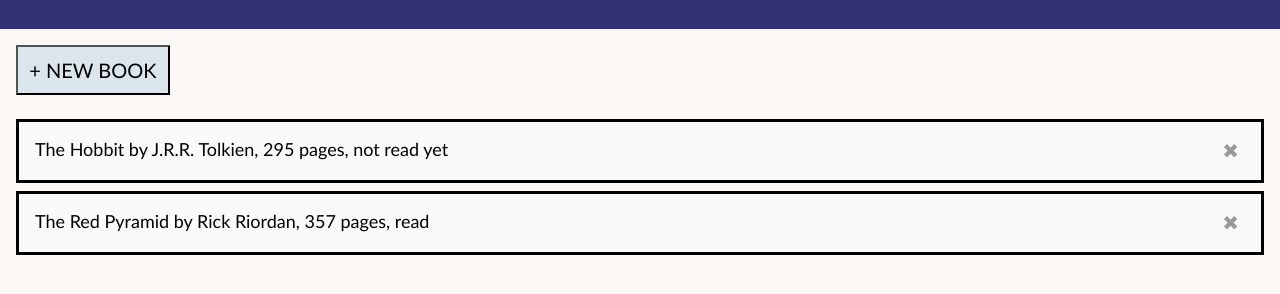
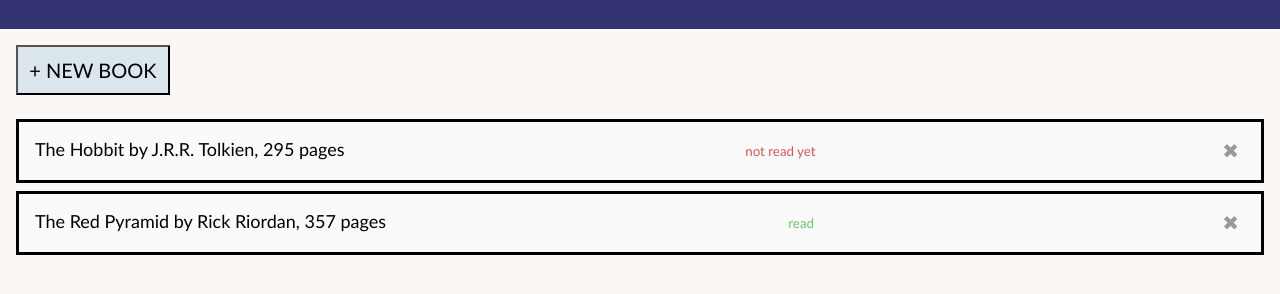
Before and after one commit to MichelleMWang/simple-library-app, a plain HTML site: page index.html in a window 1280 px wide. Shown: the part 64-358 px from the top of the page. Drawn offline with Linux system fonts and the light colour scheme.

Commit message:
fixed read/not read button

```diff
--- a/script.js
+++ b/script.js
@@ -8,19 +8,26 @@
 let myLibrary = [];
 
 //default books/tester books
-let theHobbit = new Book('The Hobbit', 'J.R.R. Tolkien', 295, 'not read yet');
-let theRedPyramid = new Book('The Red Pyramid', 'Rick Riordan', 357, 'read');
+let theHobbit = new Book('The Hobbit', 'J.R.R. Tolkien', 295, false);
+let theRedPyramid = new Book('The Red Pyramid', 'Rick Riordan', 357, true);
 addBookToLibrary(theHobbit);
 addBookToLibrary(theRedPyramid);
 displayAllBooks();
 
 //constructor to make new Book objects
-function Book(title, author, pages, read){
+function Book(title, author, pages, didRead){
     this.title = title;
     this.author = author;
     this.pages = pages;
-    this.read = read;
-    this.info = title + ' by ' + author + ', ' + pages + ' pages, ' + read;
+    if (didRead) this.read = 'read';
+    else this.read = 'not read yet';
+
+    this.info = title + ' by ' + author + ', ' + pages + ' pages';
+    this.changeRead = () => {
+        if (this.read == 'read'){
+            this.read = 'not read yet';
+        } else this.read = 'read';
+    };
 }
 
 //adds Books to array myLibrary
@@ -35,6 +42,17 @@
     bookDiv.classList.add('book-div');
     bookDiv.setAttribute('data-index', myBook.bookNum); //sets index to HTML element to be able to remove the element
     bookDiv.textContent = myBook.info;
+
+    let changeReadButton = document.createElement('button');
+    changeReadButton.addEventListener('click', () => {
+        myBook.changeRead();
+        changeReadButton.textContent = myBook.read;
+        changeReadButton.setAttribute('read-status', myBook.read); //to style in CSS
+    });
+    changeReadButton.setAttribute('read-status', myBook.read);
+    changeReadButton.classList.add('change-read-button');
+    changeReadButton.textContent = myBook.read;
+    bookDiv.appendChild(changeReadButton);
 
     let removeButton = document.createElement('button');
     removeButton.classList.add('remove-book-button');
@@ -52,6 +70,7 @@
     })
 }
 
+//event listeners for opening/closing modal
 newBookButton.addEventListener('click', () => {
     modal.style.display = 'block';
 })
@@ -75,12 +94,7 @@
     let titleInput = document.getElementById('title-input').value;
     let authorInput = document.getElementById('author-input').value;
     let pagesInput = document.getElementById('pages-input').value;
-    let readOnOff = document.getElementById('read-input').value;
-
-    let readInput = '';
-    if (readOnOff == 'on') readInput = 'read';
-    else readInput = 'not read yet';
-
+    let readInput = document.getElementById('read-input').checked;
     let newBook = new Book(titleInput, authorInput, pagesInput, readInput);
 
     displayBook(newBook);
--- a/styles.scss
+++ b/styles.scss
@@ -88,6 +88,24 @@
             color: rgb(211, 86, 86);
         }
     }
+    .change-read-button{
+        margin-left: auto;
+        margin-right: 0;
+        //border: 1px solid #999;
+        border: none;
+        background-color: transparent;
+        font-family: 'Trebuchet MS', 'Lucida Sans Unicode', 'Lucida Grande', 'Lucida Sans', Arial, sans-serif;
+        &:hover{
+            cursor: pointer;
+        }
+        &[read-status='read']{
+            color: rgb(107, 196, 107);
+        }
+        &[read-status='not read yet']{
+            color:rgb(211, 86, 86);
+        }
+
+    }
 }
 
 .new-book-button{
```
Also changed, not shown: styles.css, 2 other files.
